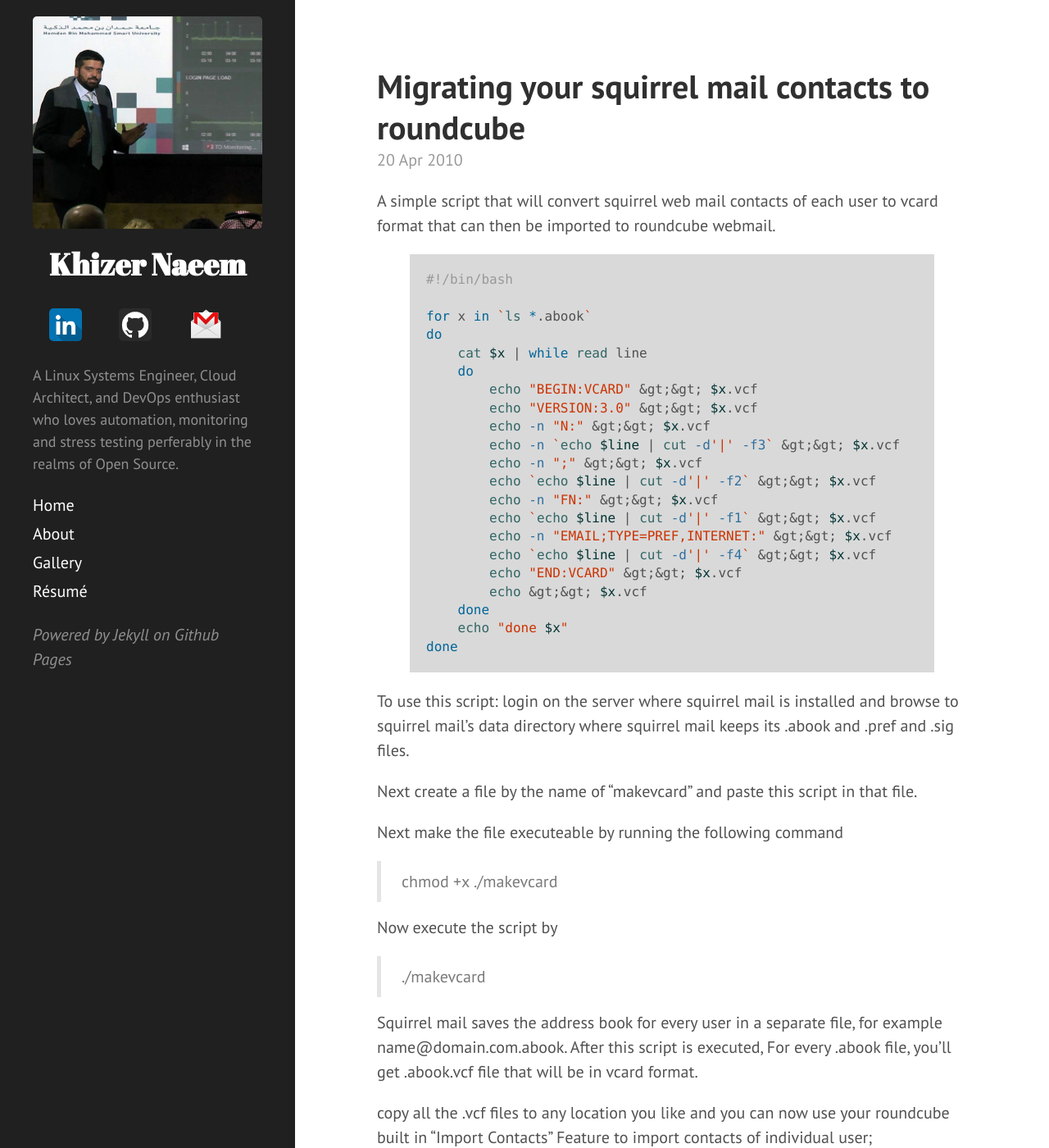
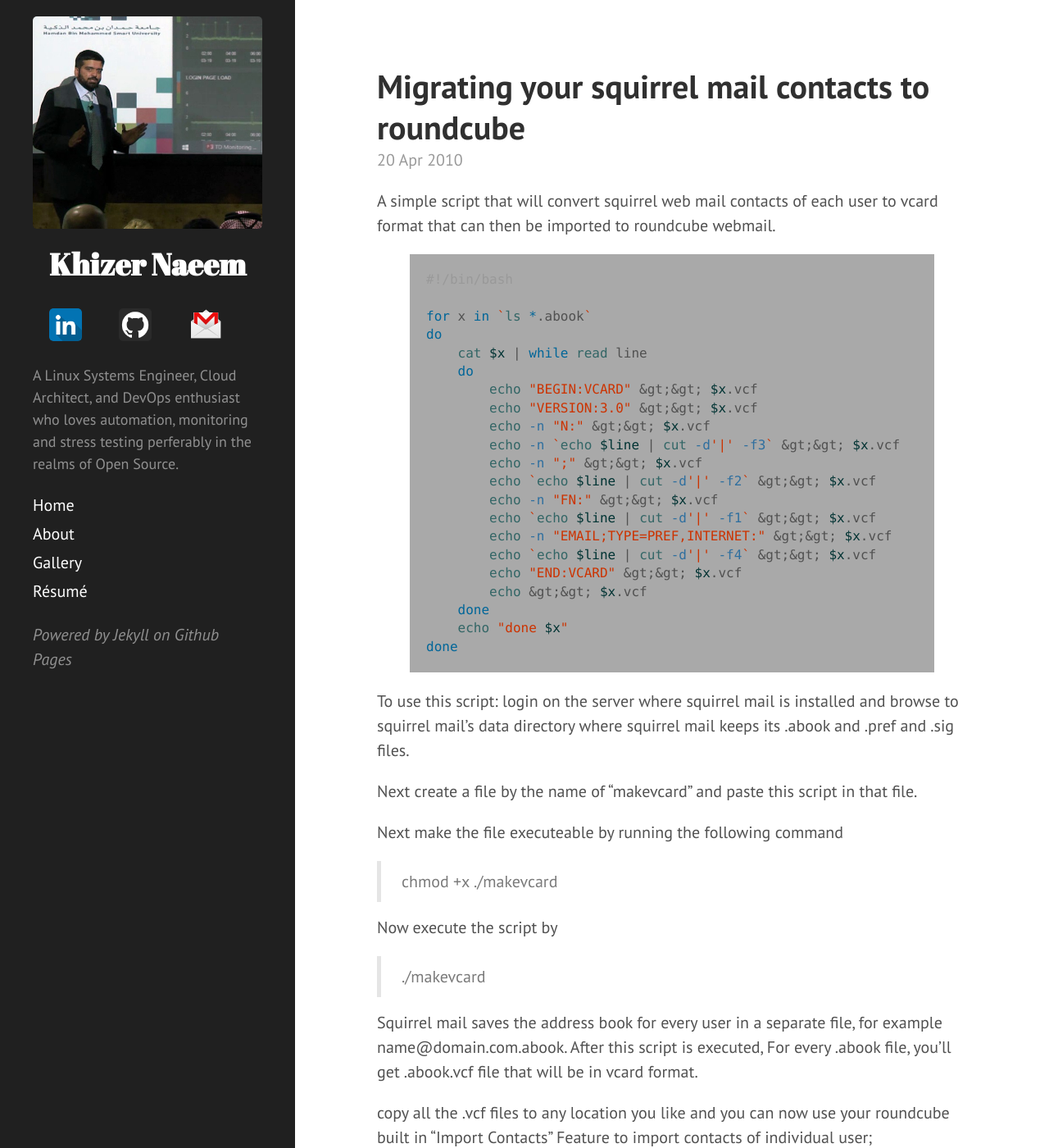
Before and after one commit to kxr/kxr.github.io, a Jekyll site: the page built from _posts/2010-04-20-migrating-your-squirrelmail-contacts-to-roundcube.md, in a window 1280 px wide and 1400 px high. Shown: the whole window at 82% size. Built offline with Jekyll 4.4.1, drawn with Linux system fonts in a browser that asks for light colours; comment, search, counter and statistics services are not loaded.

Commit message:
highlighter background tweaking

```diff
--- a/public/css/poole.css
+++ b/public/css/poole.css
@@ -157,7 +157,7 @@ code {
   font-size: 85%;
   color: #bf616a;
   /*background-color: #f9f9f9;*/
-  background-color: #d9d9d9;
+  background-color: #a9a9a9;
   border-radius: 3px;
 }
 pre {
@@ -173,7 +173,7 @@ pre {
   /*word-wrap: break-word;*/
   word-wrap: normal;
   /*background-color: #f9f9f9;*/
-  background-color: #d9d9d9;
+  background-color: #a9a9a9;
   overflow: auto;
 }
 pre code {
```
